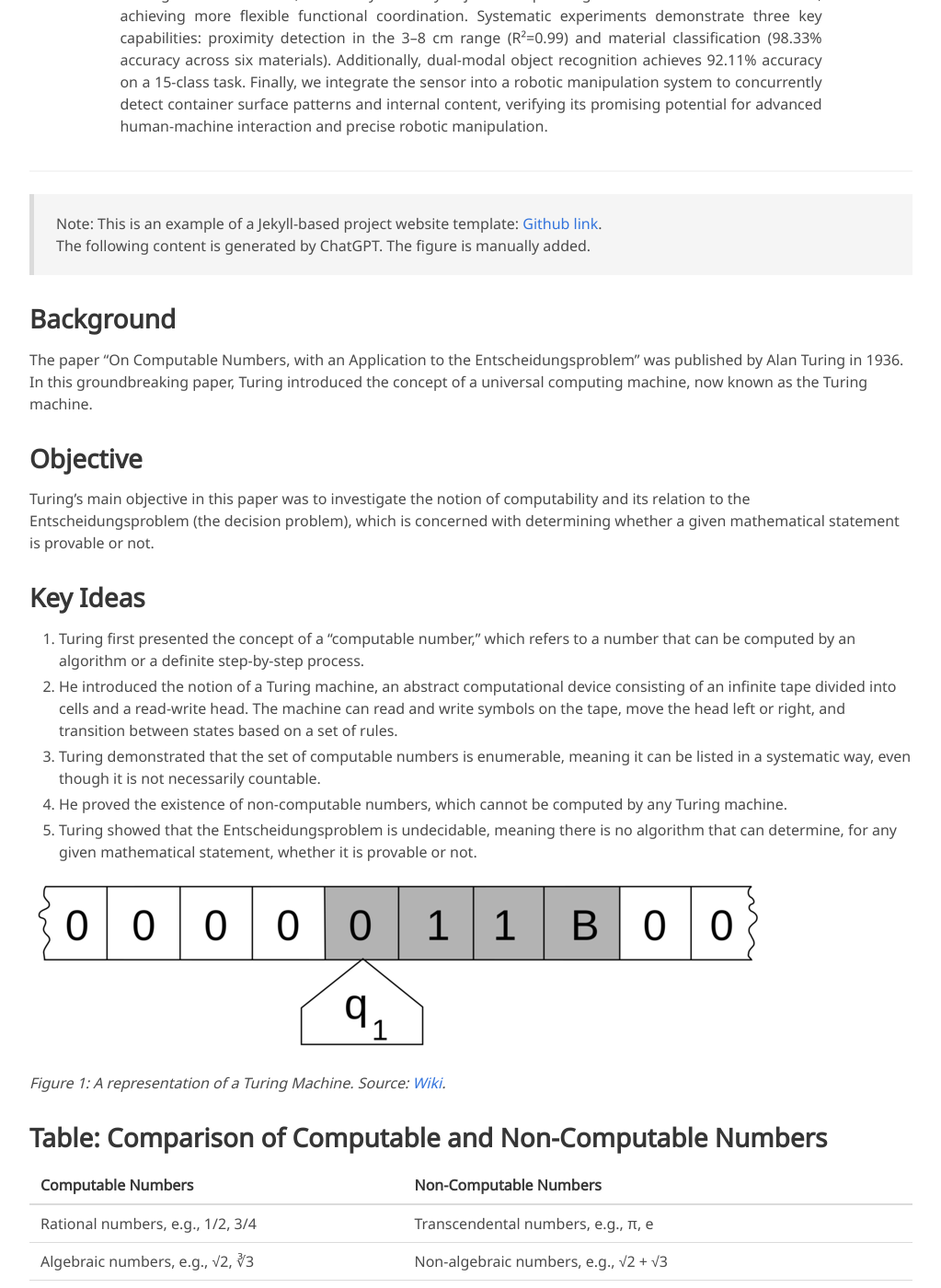
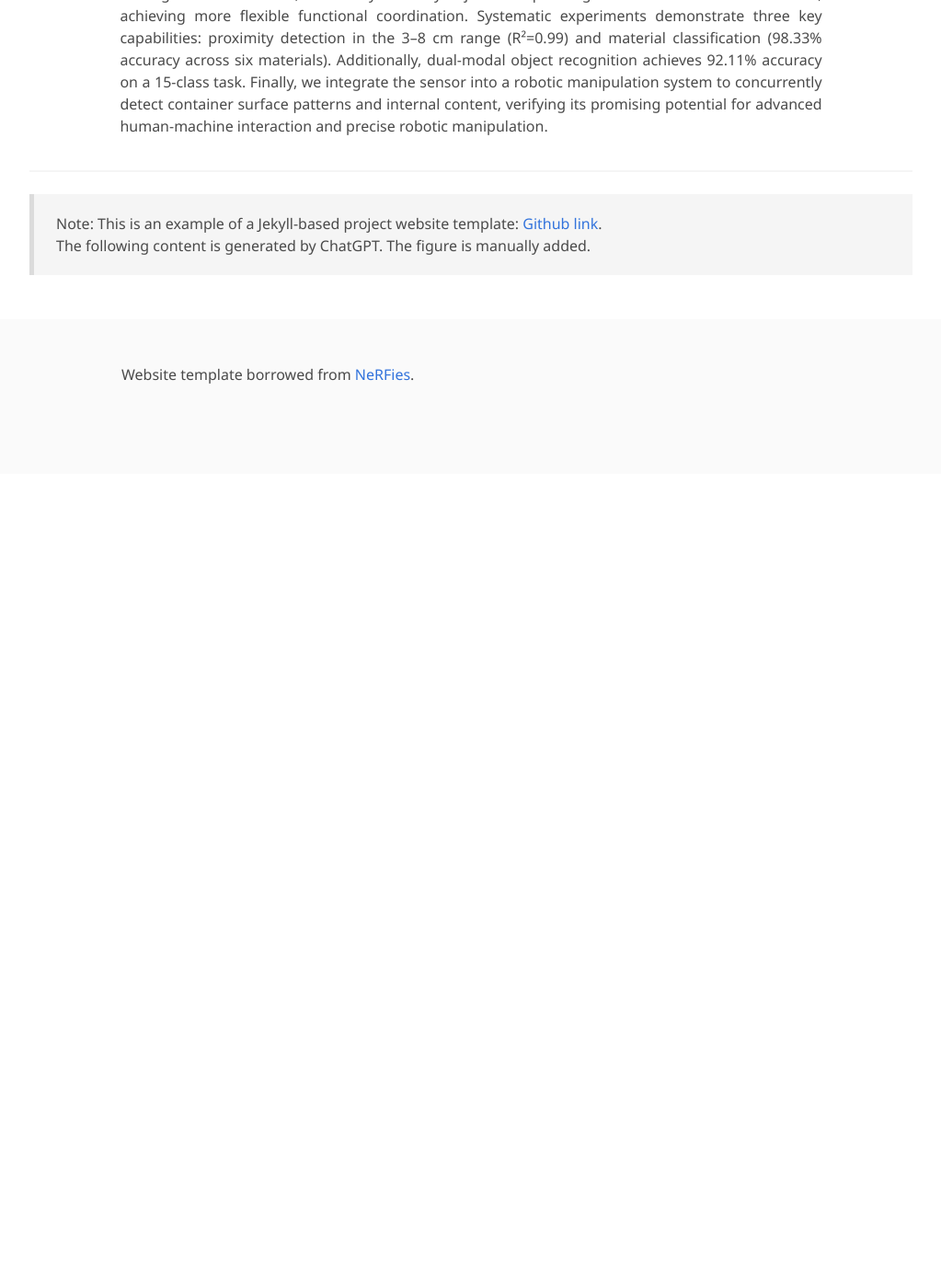
Before and after one commit to JUMP-HOWL/UltraTac, a Jekyll site: the page built from index.md, in a window 1280 px wide and 1400 px high, scrolled down 628 px. Shown: the whole window at 92% size, without its empty margins (128-1151 px from the left). Built offline with Jekyll 4.4.1, drawn with Linux system fonts in a browser that asks for light colours; some web fonts are replaced; after the commit the page ends 1143 px from its top, so only the background shows below that; some of the changed text lies outside the part shown.

Commit message:
5 commit in page

````diff
--- a/index.md
+++ b/index.md
@@ -29,7 +29,7 @@ Visual-tactile sensors provide high-resolution tactile information but are incap
 > Note: This is an example of a Jekyll-based project website template: [Github link](https://github.com/shunzh/project_website).\
 > The following content is generated by ChatGPT. The figure is manually added.
 
-## Background
+<!-- ## Background
 The paper "On Computable Numbers, with an Application to the Entscheidungsproblem" was published by Alan Turing in 1936. In this groundbreaking paper, Turing introduced the concept of a universal computing machine, now known as the Turing machine.
 
 ## Objective
@@ -71,4 +71,4 @@ Turing's paper laid the foundation for the theory of computation and had a profo
   pages={5},
   year={1936}
 }
-```
+``` -->
````
